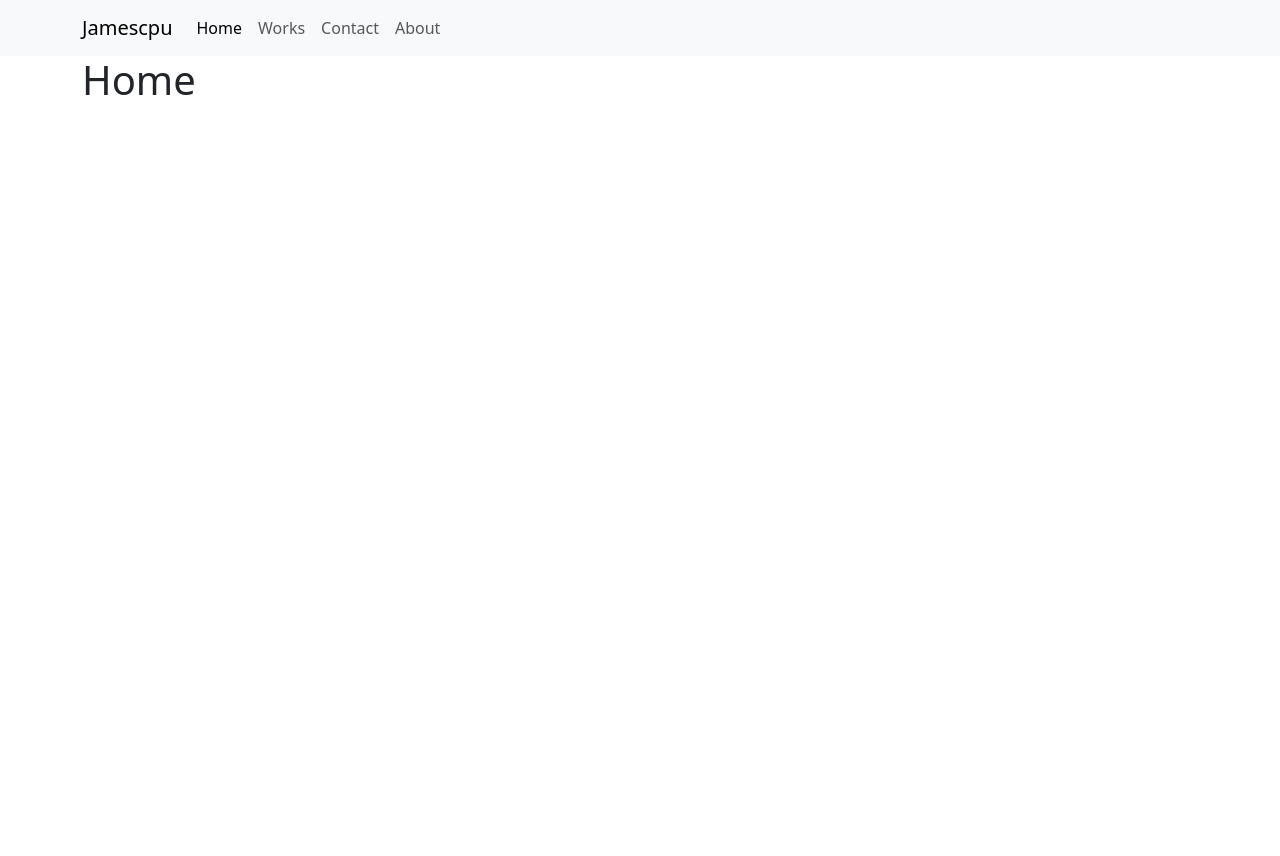
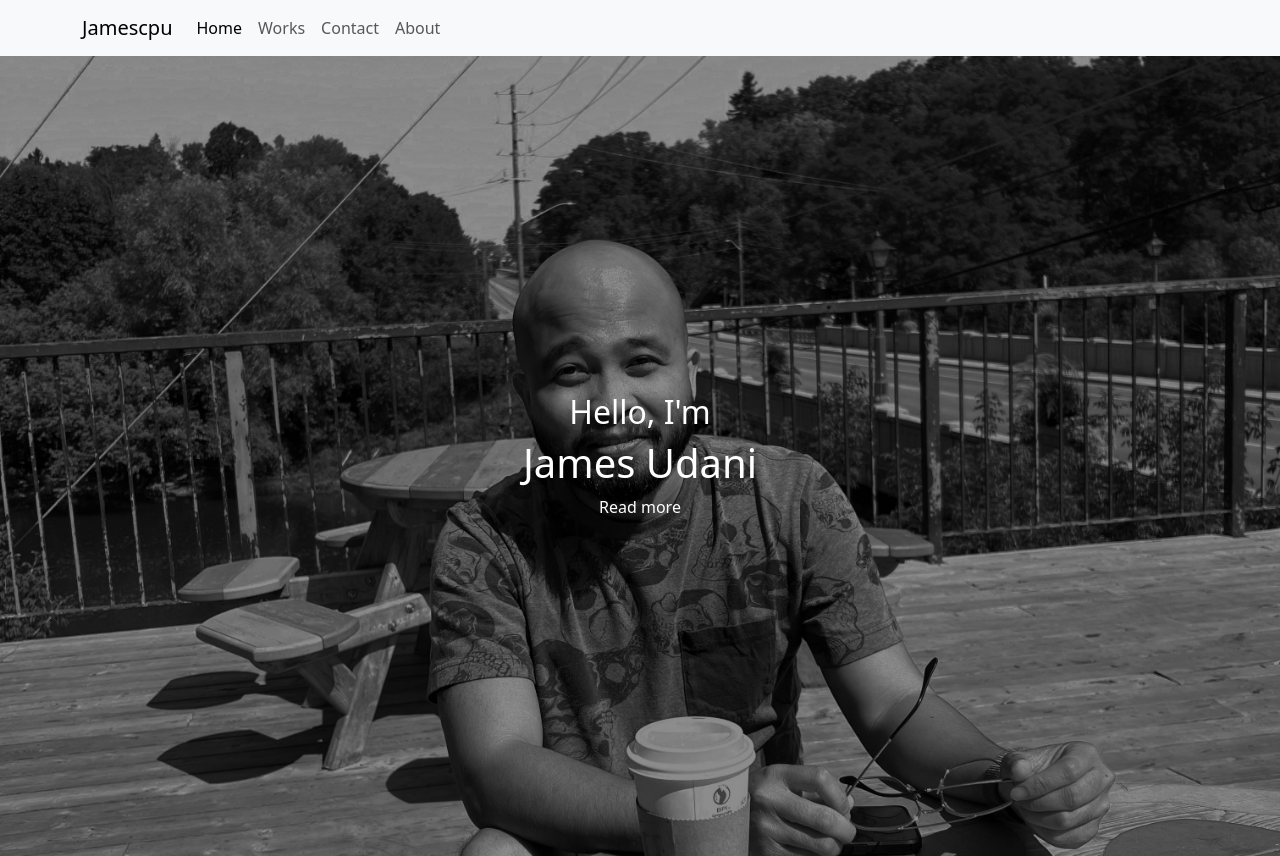
Before and after one commit to jamescpu94/webport, a React (Vite) app: page / in a window 1280 px wide. Before the commit the page ends 800 px from the top, so only its background shows below. Built offline with nearby package versions, Linux system fonts and the light colour scheme.

Commit message:
added home profile

```diff
--- a/index.html
+++ b/index.html
@@ -11,6 +11,10 @@
       integrity="sha384-9ndCyUaIbzAi2FUVXJi0CjmCapSmO7SnpJef0486qhLnuZ2cdeRhO02iuK6FUUVM"
       crossorigin="anonymous"
     />
+    <script
+      src="https://kit.fontawesome.com/d89fa23cf9.js"
+      crossorigin="anonymous"
+    ></script>
   </head>
   <body>
     <div id="root"></div>
--- /dev/null
+++ b/src/components/page-title.jsx
@@ -0,0 +1,3 @@
+export default function PageTitle({ title }) {
+  return <h1 className="mt-5">{title}</h1>;
+}
--- a/src/nav-bar-top.jsx
+++ b/src/nav-bar-top.jsx
@@ -2,14 +2,14 @@ import { NavLink, Link } from "react-router-dom";
 
 export default function NavBarTop() {
   return (
-    <nav class="navbar navbar-expand-lg bg-body-tertiary">
-      <div class="container">
+    <nav className="navbar navbar-expand-lg bg-body-tertiary">
+      <div className="container">
         <Link className="navbar-brand" to="/">
           Jamescpu
         </Link>
         <button
           id="navBar"
-          class="navbar-toggler"
+          className="navbar-toggler"
           type="button"
           data-bs-toggle="collapse"
           data-bs-target="#navbarNav"
@@ -17,26 +17,26 @@ export default function NavBarTop() {
           aria-expanded="false"
           aria-label="Toggle navigation"
         >
-          <span class="navbar-toggler-icon"></span>
+          <span className="navbar-toggler-icon"></span>
         </button>
-        <div class="collapse navbar-collapse" id="navbarNav">
-          <ul class="navbar-nav">
-            <li class="nav-item">
+        <div className="collapse navbar-collapse" id="navbarNav">
+          <ul className="navbar-nav">
+            <li className="nav-item">
               <NavLink to="/" className="nav-link">
                 Home
               </NavLink>
             </li>
-            <li class="nav-item">
+            <li className="nav-item">
               <NavLink to="/works" className="nav-link">
                 Works
               </NavLink>
             </li>
-            <li class="nav-item">
+            <li className="nav-item">
               <NavLink to="/contact" className="nav-link">
                 Contact
               </NavLink>
             </li>
-            <li class="nav-item">
+            <li className="nav-item">
               <NavLink to="/about" className="nav-link">
                 About
               </NavLink>
--- a/src/routes/about.jsx
+++ b/src/routes/about.jsx
@@ -1,8 +1,10 @@
+import PageTitle from "../components/page-title";
+
 export default function About() {
   return (
     <>
       <div>
-        <h1>AboutMe</h1>
+        <PageTitle title="About" />
       </div>
     </>
   );
--- a/src/routes/contact.jsx
+++ b/src/routes/contact.jsx
@@ -1,12 +1,13 @@
+import PageTitle from "../components/page-title";
+
 export default function Contact() {
   return (
     <>
-      <div>
-        <h1>Contacts</h1>
-      </div>
-      <div class="container ">
-        <div class="row align-items-start">
+      <PageTitle title="Contact" />
+      <div class="container mt-5">
+        <div class="row">
           <div class="col-8">
+            <h2>Get in touch</h2>
             <div class="mb-3">
               <label for="inputName" class="form-label">
                 Your Name
@@ -51,7 +52,15 @@ export default function Contact() {
               Send
             </button>
           </div>
-          <div class="col">Other Network</div>
+          <div class="col">
+            <h1>Others</h1>
+            <div>
+              <i class="fa-brands fa-linkedin fa-2x"></i>
+              <i class="fa-brands fa-square-github fa-2x"></i>
+              <i class="fa-brands fa-square-instagram fa-2x"></i>
+              <i class="fa-solid fa-envelope fa-2x"></i>
+            </div>
+          </div>
         </div>
       </div>
     </>
--- a/src/routes/home.jsx
+++ b/src/routes/home.jsx
@@ -1,8 +1,24 @@
+import { NavLink } from "react-router-dom";
+import PageTitle from "../components/page-title";
+
 export default function Home() {
   return (
     <>
-      <div>
-        <h1>Home</h1>
+      <div
+        className="d-flex align-items-center justify-content-center text-center vh-100"
+        style={{
+          backgroundImage: 'url("./src/routes/bg-james.jpg")',
+          backgroundSize: "cover",
+          backgroundPosition: "center",
+        }}
+      >
+        <div style={{ color: "white" }}>
+          <h2>Hello, I'm</h2>
+          <h1>James Udani</h1>
+          <NavLink to="/about" className="nav-link">
+            Read more
+          </NavLink>
+        </div>
       </div>
     </>
   );
--- a/src/routes/root.jsx
+++ b/src/routes/root.jsx
@@ -5,7 +5,7 @@ export default function Root() {
   return (
     <>
       <NavBarTop />
-      <div id="detail" className="container">
+      <div id="detail" className="container-fluid p-0">
         <Outlet />
       </div>
     </>
--- a/src/routes/works.jsx
+++ b/src/routes/works.jsx
@@ -1,8 +1,10 @@
+import PageTitle from "../components/page-title";
+
 export default function Works() {
   return (
     <>
       <div>
-        <h1>Works</h1>
+        <PageTitle title="Works" />
       </div>
     </>
   );
```
Also changed, not shown: src/routes/bg-james.jpg (added).
